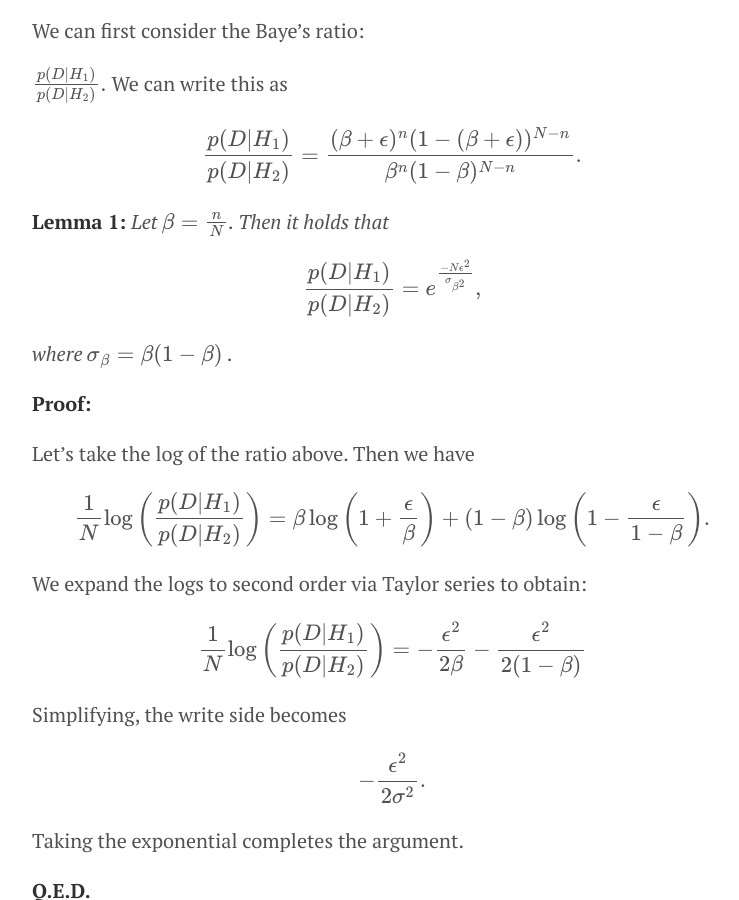
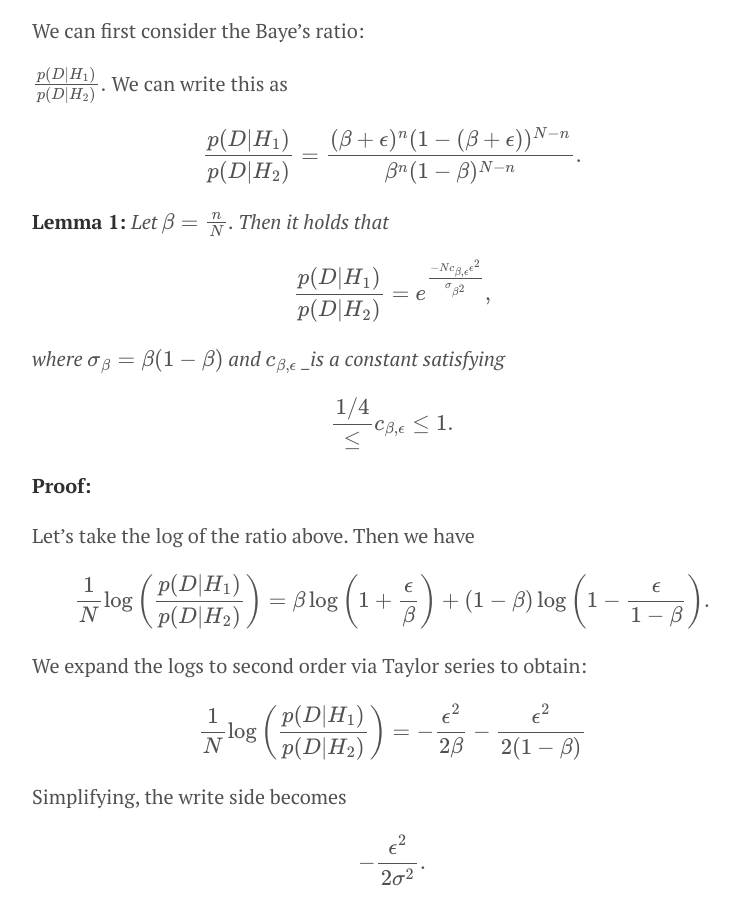
Before and after one commit to doriang102/doriang102.github.io, a Jekyll site: the page built from _posts/2017-06-10-hypothesis-testing-part-2-in-progress.md, in a window 1280 px wide and 900 px high, scrolled down 5940 px. Shown: the whole window, without its empty margins (248-987 px from the left). Built offline with Jekyll 4.4.1, drawn with Linux system fonts in a browser that asks for light colours; our own code applies the rules of GitHub Pages for plain Markdown files; formulas are drawn with MathJax 3.

Commit message:
Update 2017-06-10-hypothesis-testing-part-2-in-progress.md

```diff
--- a/_posts/2017-06-10-hypothesis-testing-part-2-in-progress.md
+++ b/_posts/2017-06-10-hypothesis-testing-part-2-in-progress.md
@@ -170,9 +170,12 @@ $$ \frac{p(D \lvert H_1)}{p(D \lvert H_2)} = \frac{(\beta+\epsilon)^n (1- (\beta
 
 **Lemma 1:**  *Let $$ \beta = \frac{n}{N}$$. Then it holds that*
 
-$$\frac{p(D \lvert H_1)}{p(D \lvert H_2)} = e^{\frac{-N \epsilon^2}{\sigma_{\beta^2}}},$$
+$$\frac{p(D \lvert H_1)}{p(D \lvert H_2)} = e^{\frac{-N c_{\beta,\epsilon} \epsilon^2}{\sigma_{\beta^2}}},$$
 
-_where_  $$\sigma_{\beta} = \beta (1- \beta) $$ .
+_where_  $$\sigma_{\beta} = \beta (1- \beta) $$ _and $$c_{\beta,\epsilon}$$ _is a constant satisfying_
+
+$$ \frac{1/4} \leq c_{\beta, \epsilon} \leq 1. $$
+
 
 
 
```
